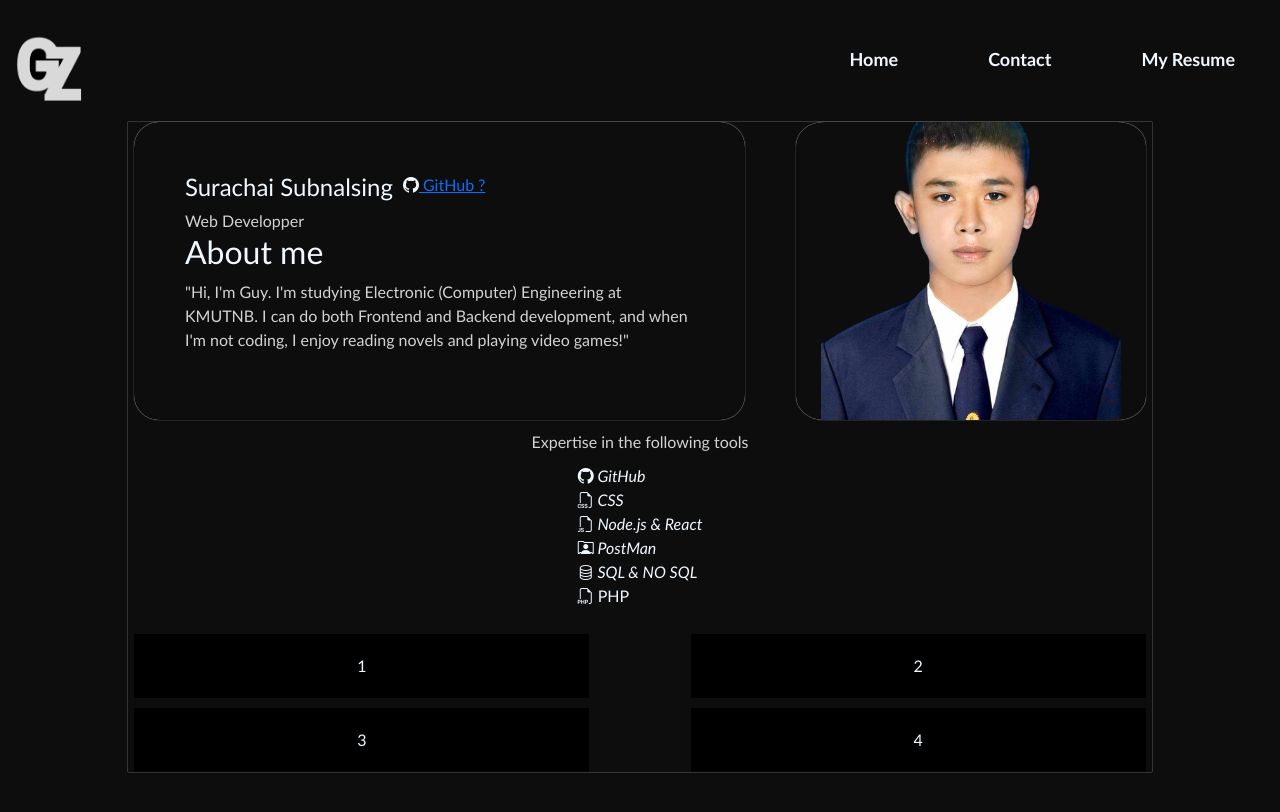
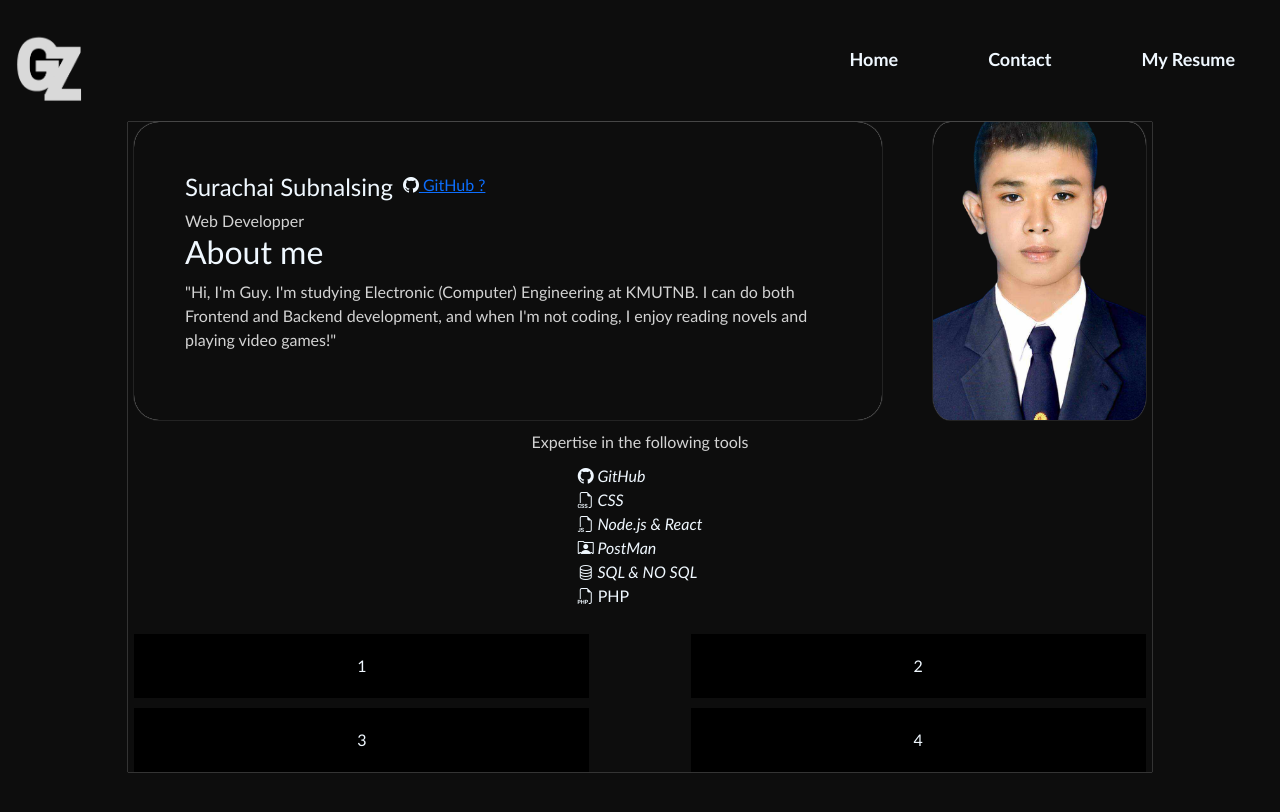
Before and after one commit to Surachaizxzx/my_portfolio, a React (Create React App) app: page / in a window 1280 px wide. Shown: the top 812 px of the page. Built offline with nearby package versions, Linux system fonts and the light colour scheme.

Commit message:
Update section.css

```diff
--- a/src/style/section.css
+++ b/src/style/section.css
@@ -74,7 +74,7 @@ body {
       width: 80%;
       height: 70%;
       min-width: 300px;
-      min-height: 300px;
+      max-height: 300px;
       object-fit: cover;
       display: flex;
       justify-content: center;
@@ -87,7 +87,7 @@ body {
     box-shadow: 0px 0px 1px 0px #f0f0f0;
     border-radius: 25px;
     height: auto; /* ปรับความสูงตามเนื้อหา */
-  min-height :298px; ; /* ลบ max-height ออกเพื่อไม่ให้จำกัดความสูง */
+    min-height: 298px; /* ลบ max-height ออกเพื่อไม่ให้จำกัดความสูง */
     min-width: 370px;
     padding: 5%;
     overflow: visible; /* ให้เนื้อหาขยายได้ */
@@ -99,8 +99,8 @@ body {
       flex-direction: column;
       overflow: hidden;
       min-height: fit-content;
-      max-height: fit-content;
-
+      min-width: fit-content;
+      max-height: 660px;
     }
   }
 }
@@ -113,7 +113,7 @@ body {
   flex-wrap: nowrap;
   box-shadow: 0px 0px 1px 0px #f0f0f0;
 }
-@media (max-width: 768px)  {
+@media (max-width: 768px) {
   .contrainer-section {
     flex-direction: column;
     align-items: center; /* จัดให้อยู่ตรงกลางเมื่อเป็น column */
```
Lines whose indentation alone changed are shown as unchanged.
